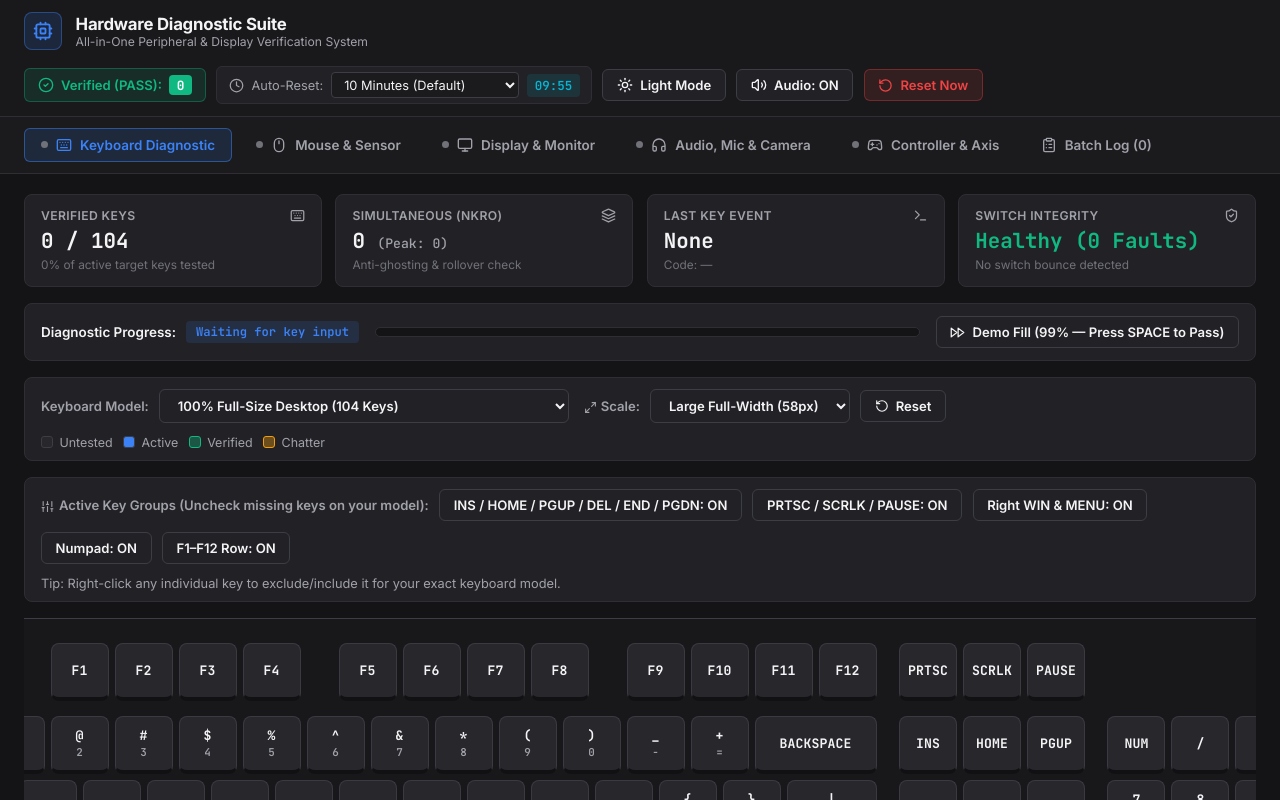
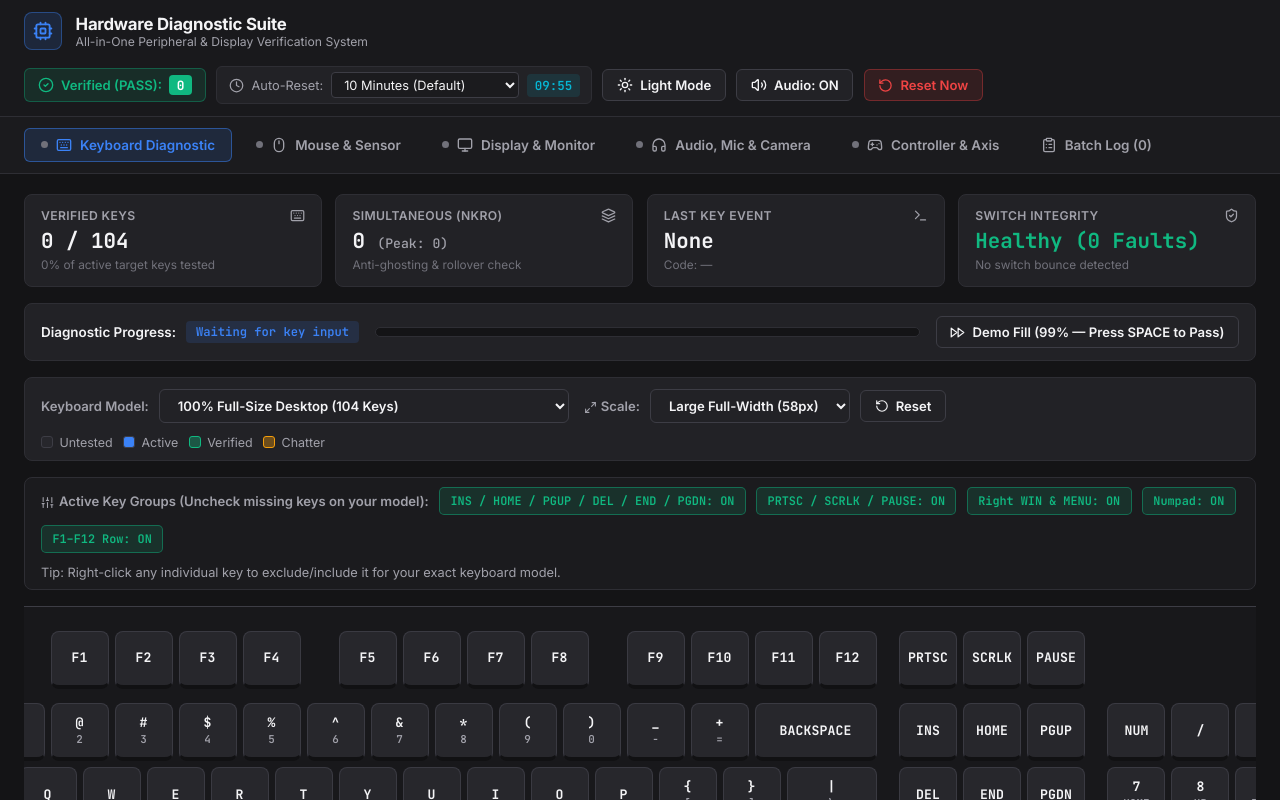
Before and after one commit to Noidea1001/KeyandScreenTest, a React (Vite) app: page / in a window 1280 px wide. Shown: the top 800 px of the page. Built offline with nearby package versions, Linux system fonts and the light colour scheme.

Commit message:
style(keyboard): add excluded key state and section filter chip styles

```diff
--- a/src/styles/global.css
+++ b/src/styles/global.css
@@ -626,6 +626,37 @@ body {
   color: var(--key-chatter-text);
 }
 
+.key.excluded {
+  opacity: 0.24;
+  border-style: dashed;
+  border-bottom-width: 1px;
+  text-decoration: line-through;
+}
+
+.section-filter-bar {
+  padding: 0.55rem 1rem;
+  background: var(--bg-secondary);
+}
+
+.btn-chip {
+  padding: 0.3rem 0.65rem;
+  font-size: 0.74rem;
+  font-family: var(--font-mono);
+  border-radius: 5px;
+}
+
+.btn-chip.chip-on {
+  background: rgba(16, 185, 129, 0.14);
+  border-color: rgba(16, 185, 129, 0.45);
+  color: var(--accent-green);
+}
+
+.btn-chip.chip-off {
+  background: var(--bg-card);
+  border-color: var(--border-color);
+  color: var(--text-muted);
+}
+
 .key-count-badge {
   position: absolute;
   top: 3px;
```
